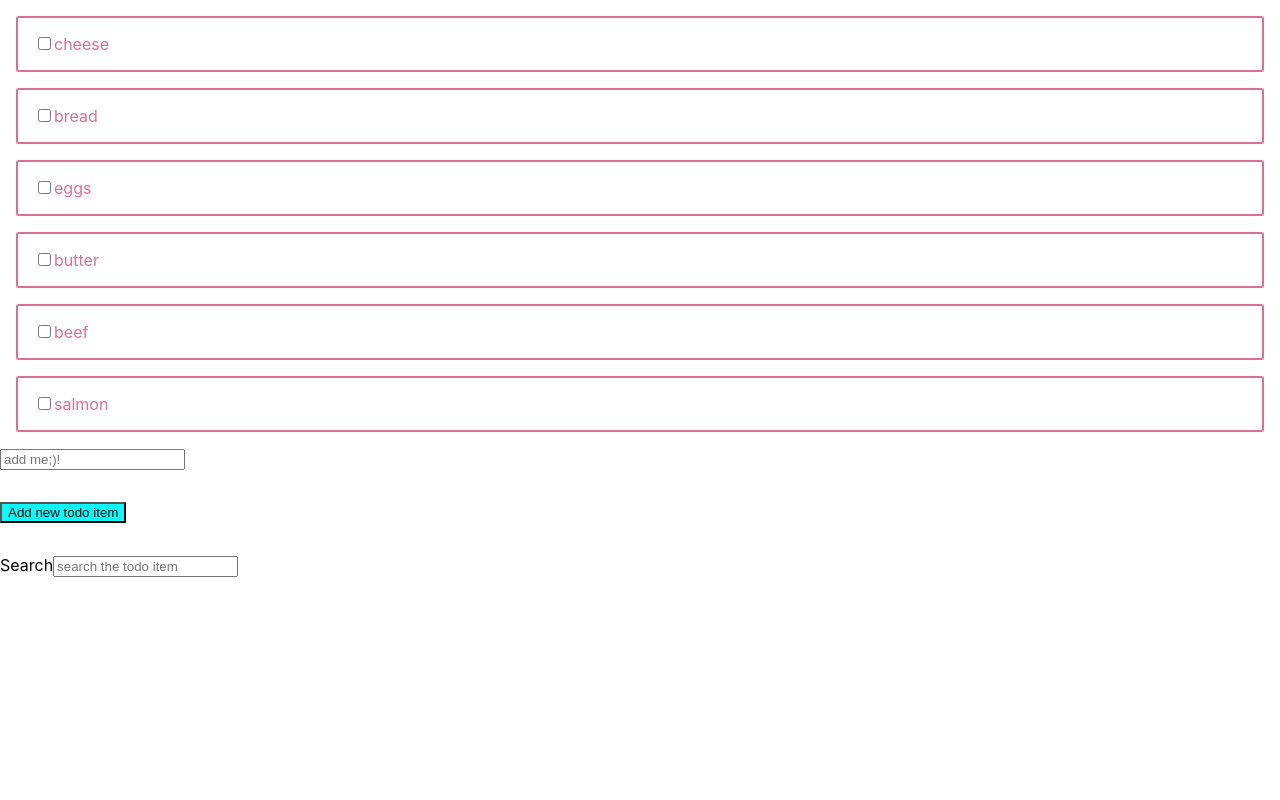
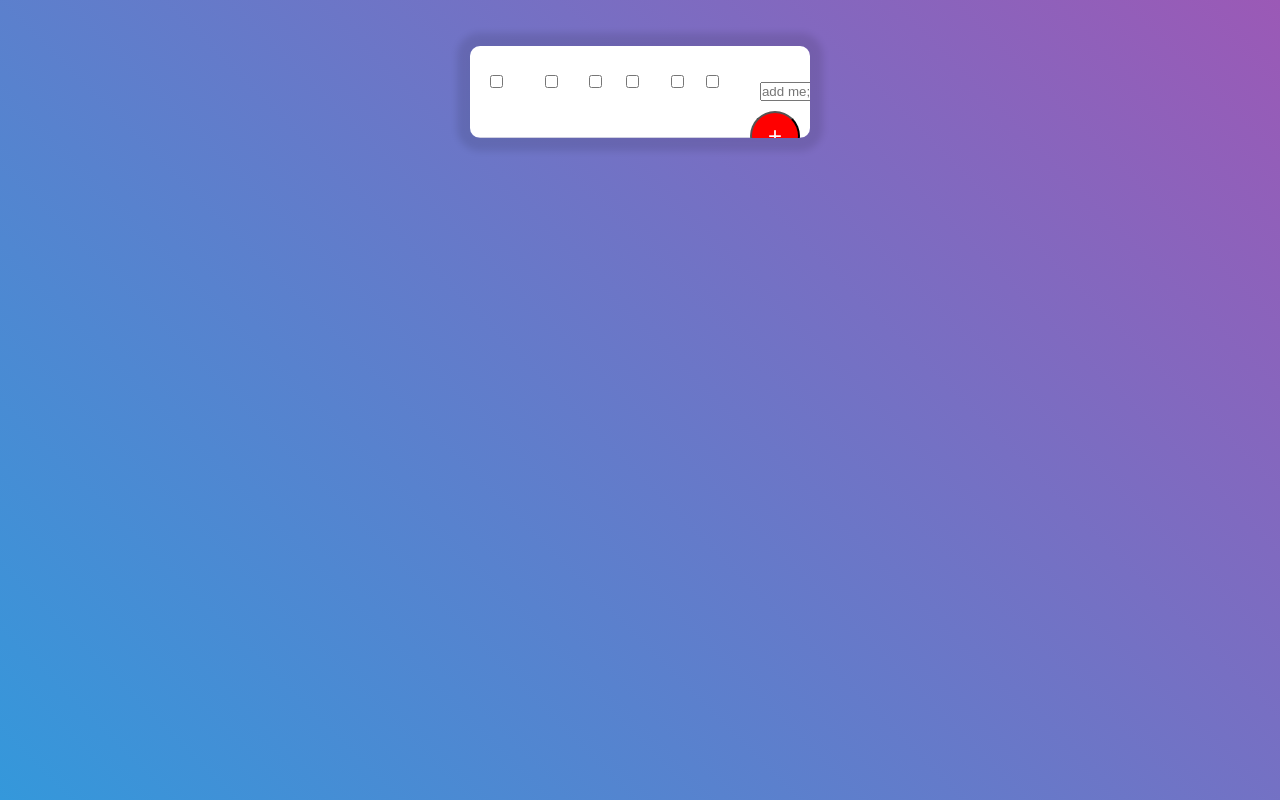
Before and after one commit to tkach90/todo, a React (Create React App) app in the folder todo/: page / in a window 1280 px wide. Built offline with nearby package versions, Linux system fonts and the light colour scheme.

Commit message:
start to implement styles

```diff
--- a/todo/src/NewTodoItemBtn.js
+++ b/todo/src/NewTodoItemBtn.js
@@ -2,10 +2,36 @@ import React from 'react';
 import styled from 'styled-components';
 
 const BtnNewItem = styled.button`
-    display: flex;
-    align-self: flex-end;
-    background-color: aqua;
-    margin: 2rem 0;
+    //display: flex;
+    //align-self: flex-end;
+    //background-color: aqua;
+    //margin: 2rem 0;
+     width: 50px;
+     height: 50px;
+     border-radius: 50%;
+     background-color: red;
+     position: absolute;
+     right: 10px;
+     top: 65px;
+     cursor: pointer;
+     transition: box-shadow 0.2s ease, font-size 0.3s ease;
+
+        &::after {
+          content: "\\002B";
+          left: 50%;
+          top: 50%;
+          font-size: 24px;
+          position: absolute;
+          transform: translate(-50%, -50%);
+          color: #fff;
+        }
+
+        &:hover {
+          box-shadow: 0px 0px 7px 8px rgba(0, 0, 0, 0.1);
+          &::after {
+            font-size: 26px;
+          }
+        }
 `;
 
 function NewTodoItemBtn(props) {
@@ -14,7 +40,7 @@ function NewTodoItemBtn(props) {
         <BtnNewItem
             type='submit'
         >
-            Add new todo item
+            {/*Add new todo item*/}
         </BtnNewItem>
     )
 }
--- a/todo/src/TodoContainer.js
+++ b/todo/src/TodoContainer.js
@@ -1,9 +1,37 @@
-import React, {Fragment, PureComponent} from 'react';
+import React, { PureComponent } from 'react';
+import styled from 'styled-components';
 
 import TodoItem from './TodoItem';
 import TodoData from './TodoData';
 import NewTodoItemBtn from './NewTodoItemBtn';
-import Search from './SearchInput';
+// import Search from './SearchInput';
+
+const TodoWrapper = styled.div`
+  overflow-y: scroll;
+  -webkit-overflow-scrolling: touch;
+  max-width: 340px;
+  max-height: 380px;
+  width: 100%;
+  height: 100%;
+  position: relative;
+  top: 50%;
+  left: 50%;
+  transform: translate(-50%, 50%);
+  color: #fff;
+  border-radius: 10px;
+  box-shadow: 0px 0px 7px 13px rgba(0, 0, 0, 0.1);
+
+  form {
+    border-bottom: 1px solid #d0d0e1;
+    padding: 25px 20px;
+    background: #fff;
+    display: flex;
+    justify-content: space-between;
+    align-items: center;
+    position: sticky;
+    top: 0;
+  }
+`;
 
 class TodoContainer extends PureComponent {
     constructor(props) {
@@ -74,7 +102,7 @@ class TodoContainer extends PureComponent {
 
     render() {
         return (
-            <Fragment>
+            <TodoWrapper>
                 <form onSubmit={this.addItem}>
                     {!!this.state.result &&
                     this.state.result.map(item =>
@@ -99,8 +127,11 @@ class TodoContainer extends PureComponent {
                             onChange={this.filterTodo}
                         />
                     </label>
+                    {/*<Search*/}
+
+                    {/*/>*/}
                 </form>
-            </Fragment>
+            </TodoWrapper>
         )
     }
 }
--- a/todo/src/TodoItem.js
+++ b/todo/src/TodoItem.js
@@ -2,14 +2,17 @@ import React from 'react';
 import styled from 'styled-components';
 
 const Item = styled.label`
-    display: flex;
-    align-items: baseline;
-    margin: 1rem;
-    padding: 1rem;
-    background: transparent;
-    border-radius: 3px;
-    border: 2px solid palevioletred;
-    color: palevioletred;
+    //display: flex;
+    //align-items: baseline;
+    //margin: 1rem;
+    //padding: 1rem;
+    //background: transparent;
+    //border-radius: 3px;
+    //border: 2px solid palevioletred;
+    //color: palevioletred;
+    background: #fff;
+    height: auto;
+    min-height: 100%;
 `;
 
 function TodoItem(props) {
--- a/todo/src/index.css
+++ b/todo/src/index.css
@@ -1,3 +1,9 @@
+* {
+  padding: 0;
+  margin: 0;
+  box-sizing: border-box;
+}
+
 body {
   margin: 0;
   padding: 0;
@@ -6,6 +12,11 @@ body {
     sans-serif;
   -webkit-font-smoothing: antialiased;
   -moz-osx-font-smoothing: grayscale;
+  min-width: 100vw;
+  min-height: 100vh;
+  width: 10%;
+  height: 100%;
+  background: linear-gradient(45deg, #3498db, #9b59b6);
 }
 
 code {
```
